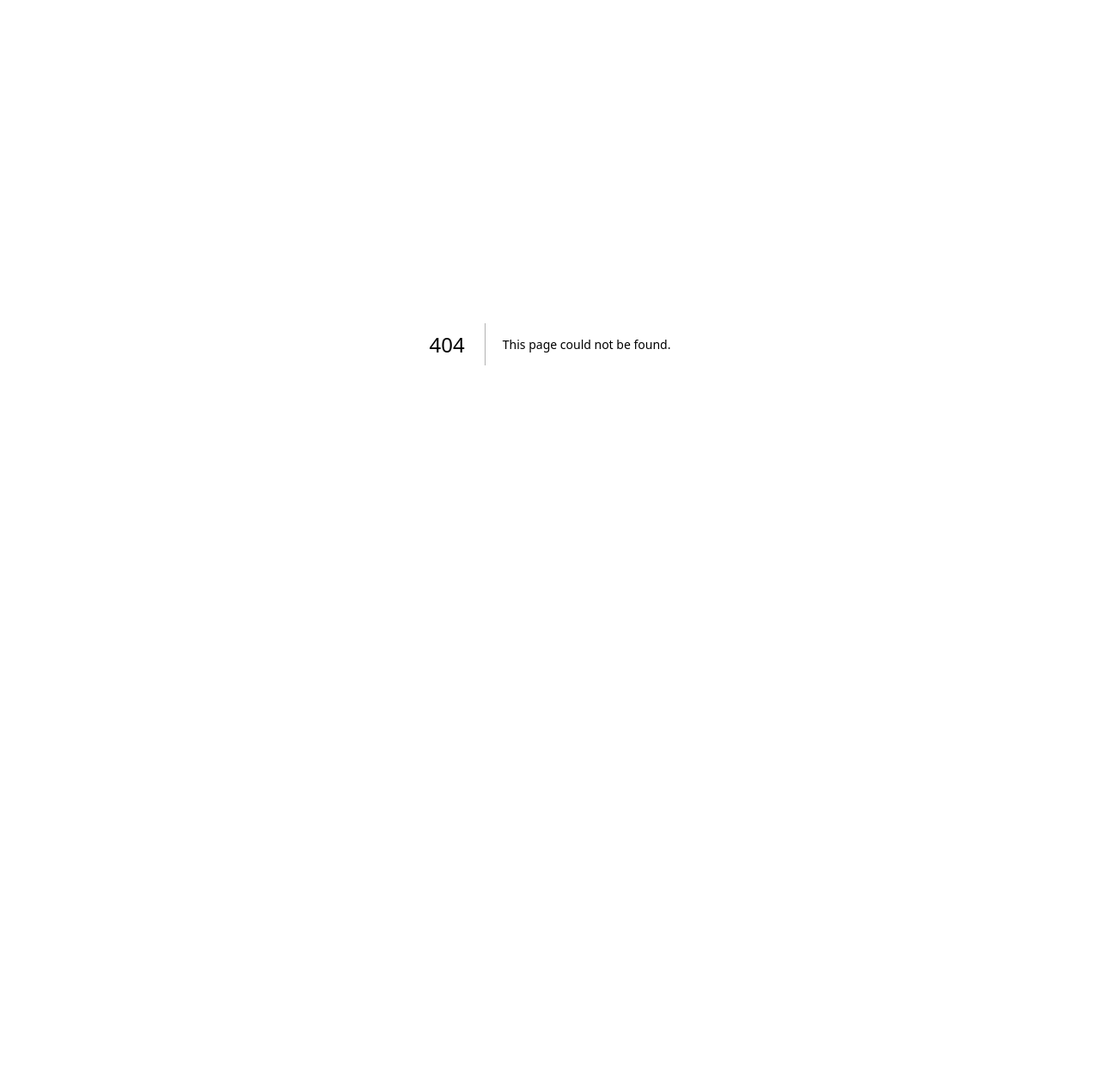
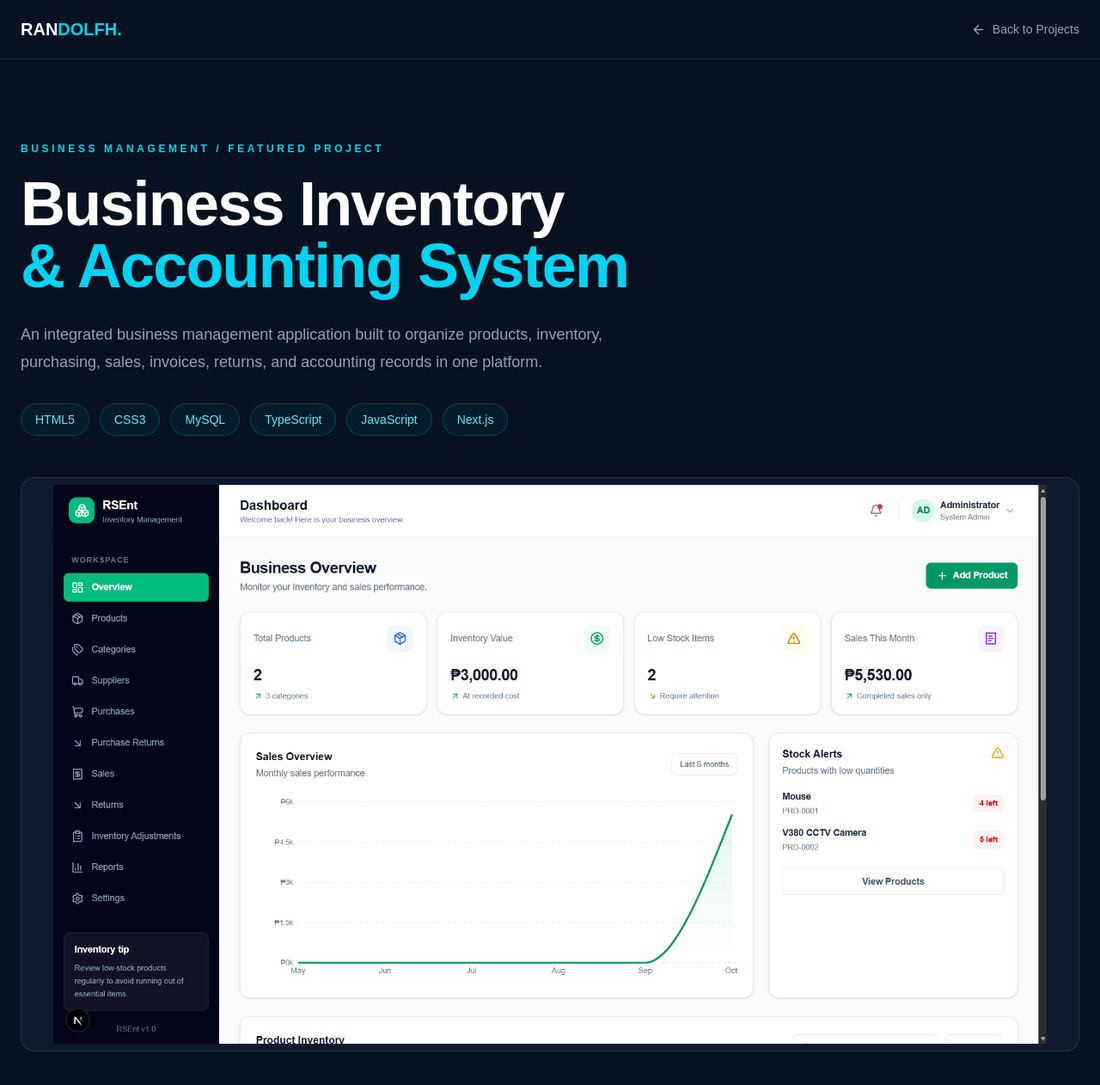
Before and after one commit to RanZeb26/portfolio, a Next.js app: page /projects/Inventory-NextJS in a window 1280 px wide. Before the commit this address had no page. Shown: the top 1262 px of the page at 86% size. Before the commit the page ends 800 px from the top, so only its background shows below. Built offline with nearby package versions, Linux system fonts and the light colour scheme.

Commit message:
add next js Inventory

```diff
--- a/app/page.tsx
+++ b/app/page.tsx
@@ -32,7 +32,7 @@ const projects = [
     category: "BUSINESS MANAGEMENT SYSTEM",
     description:
       "Integrated inventory, purchasing, sales, invoicing, delivery, and accounting platform designed for real-world business operations.",
-    tech: ["PHP", "MySQL", "Bootstrap", "AJAX"],
+    tech: ["HTML5", "CSS3", "MySQL", "TypeScript", "JavaScript", "Next.js"],
     accent: "blue",
     image: "/images/Inventory.png",
     slug: "Inventory",
@@ -49,12 +49,14 @@ const projects = [
   },
   {
     number: "04",
-    title: "FixXpress",
+    title: "Inventory-NextJS",
     category: "MOBILE SERVICE PLATFORM",
     description:
       "On-demand repair booking application concept connecting customers with technicians through location-based services.",
     tech: ["Ionic React", "Capacitor", "Mapbox"],
     accent: "orange",
+    image: "/images/Inventory-NextJS.png",
+    slug: "Inventory-NextJS",
   },
 ];
 
--- /dev/null
+++ b/app/projects/Inventory-NextJS/page.tsx
@@ -0,0 +1,248 @@
+"use client";
+
+import Link from "next/link";
+import {
+  ArrowLeft,
+  ArrowUpRight,
+  Package,
+  ShoppingCart,
+  FileText,
+  Truck,
+  BarChart3,
+  Calculator,
+  Database,
+} from "lucide-react";
+
+const features = [
+  {
+    icon: Package,
+    title: "Product & Inventory Management",
+    description:
+      "Manage product information, categories, brands, SKUs, barcodes, selling prices, and stock levels.",
+  },
+  {
+    icon: ShoppingCart,
+    title: "Sales Management",
+    description:
+      "Organize sales transactions, customer records, invoice details, and sales items.",
+  },
+  {
+    icon: FileText,
+    title: "Invoice Management",
+    description:
+      "Create, review, and print invoices with customer details, itemized purchases, and VAT calculations.",
+  },
+  {
+    icon: Truck,
+    title: "Purchasing & Delivery",
+    description:
+      "Maintain purchasing records and organize delivery-related business workflows.",
+  },
+  {
+    icon: Calculator,
+    title: "Accounting",
+    description:
+      "Organize accounts, revenue, expenses, assets, liabilities, and equity for financial tracking.",
+  },
+  {
+    icon: BarChart3,
+    title: "Reports & Analytics",
+    description:
+      "Present business information in organized tables and reports to support operational decisions.",
+  },
+];
+
+export default function BusinessInventoryPage() {
+  return (
+    <main className="min-h-screen bg-[#07111f] text-white">
+      {/* Navigation */}
+      <nav className="border-b border-white/10">
+        <div className="mx-auto flex max-w-7xl items-center justify-between px-6 py-5">
+          <Link href="/" className="text-xl font-black">
+            RAN<span className="text-cyan-400">DOLFH.</span>
+          </Link>
+
+          <Link
+            href="/#projects"
+            className="flex items-center gap-2 text-sm text-slate-400 transition hover:text-cyan-400"
+          >
+            <ArrowLeft size={17} />
+            Back to Projects
+          </Link>
+        </div>
+      </nav>
+
+      {/* Hero */}
+      <section className="mx-auto max-w-7xl px-6 py-16 lg:py-24">
+        <p className="mb-5 text-xs font-bold uppercase tracking-[0.3em] text-cyan-400">
+          Business Management / Featured Project
+        </p>
+
+        <h1 className="max-w-4xl text-4xl font-black tracking-tight sm:text-6xl lg:text-7xl">
+          Business Inventory
+          <br />
+          <span className="text-cyan-400">& Accounting System</span>
+        </h1>
+
+        <p className="mt-7 max-w-3xl text-lg leading-8 text-slate-400">
+          An integrated business management application built to organize
+          products, inventory, purchasing, sales, invoices, returns, and
+          accounting records in one platform.
+        </p>
+
+        {/* Technologies */}
+        <div className="mt-8 flex flex-wrap gap-3">
+          {["HTML5", "CSS3", "MySQL", "TypeScript", "JavaScript", "Next.js"].map(
+            (tech) => (
+              <span
+                key={tech}
+                className="rounded-full border border-cyan-400/20 bg-cyan-400/5 px-4 py-2 text-sm text-cyan-300"
+              >
+                {tech}
+              </span>
+            )
+          )}
+        </div>
+
+        {/* Main screenshot */}
+        <div className="mt-12 overflow-hidden rounded-2xl border border-white/10 bg-[#0c1a2b] p-2">
+          <img
+            src="/images/Inventory-NextJS.png"
+            alt="Business Inventory and Accounting System dashboard"
+            className="max-h-[650px] w-full rounded-xl object-contain"
+          />
+        </div>
+      </section>
+
+      {/* Overview */}
+      <section className="border-y border-white/10 bg-[#0a1727]">
+        <div className="mx-auto grid max-w-7xl gap-10 px-6 py-16 md:grid-cols-2">
+          <div>
+            <p className="mb-4 text-xs font-bold uppercase tracking-[0.3em] text-cyan-400">
+              Project Overview
+            </p>
+
+            <h2 className="text-3xl font-black">
+              About the System
+            </h2>
+          </div>
+
+          <div className="space-y-5 leading-8 text-slate-400">
+            <p>
+              This web-based application brings together essential business
+              workflows, helping users manage products, monitor inventory,
+              process sales, maintain purchasing records, and prepare invoices.
+            </p>
+
+            <p>
+              The accounting component organizes financial information,
+              including a Chart of Accounts and revenue and expense records.
+              The system uses HTML5, CSS3, and TypeScript with PDO for database operations and MySQL
+              for data storage.
+            </p>
+          </div>
+        </div>
+      </section>
+
+      {/* Features */}
+      <section className="mx-auto max-w-7xl px-6 py-20">
+        <p className="mb-4 text-xs font-bold uppercase tracking-[0.3em] text-cyan-400">
+          Core Capabilities
+        </p>
+
+        <h2 className="mb-12 text-3xl font-black sm:text-4xl">
+          System Features
+        </h2>
+
+        <div className="grid gap-5 sm:grid-cols-2 lg:grid-cols-3">
+          {features.map((feature) => {
+            const Icon = feature.icon;
+
+            return (
+              <div
+                key={feature.title}
+                className="rounded-2xl border border-white/10 bg-[#0c1a2b] p-7 transition hover:border-cyan-400/40"
+              >
+                <Icon size={28} className="mb-6 text-cyan-400" />
+
+                <h3 className="text-lg font-bold">
+                  {feature.title}
+                </h3>
+
+                <p className="mt-3 text-sm leading-7 text-slate-400">
+                  {feature.description}
+                </p>
+              </div>
+            );
+          })}
+        </div>
+      </section>
+
+      {/* Technology stack */}
+      <section className="border-y border-white/10 bg-[#0a1727]">
+        <div className="mx-auto max-w-7xl px-6 py-16">
+          <p className="mb-4 text-xs font-bold uppercase tracking-[0.3em] text-cyan-400">
+            Development Stack
+          </p>
+
+          <h2 className="text-3xl font-black">
+            Technologies Used
+          </h2>
+
+          <div className="mt-8 grid gap-4 sm:grid-cols-2 lg:grid-cols-4">
+            {[
+              ["HTML5", "Server-side application logic"],
+              ["CSS3", "Database connectivity"],
+              ["TypeScript", "Relational database"],
+              ["Next.js", "Responsive user interface"],
+            ].map(([name, description]) => (
+              <div
+                key={name}
+                className="rounded-xl border border-white/10 p-5"
+              >
+                <h3 className="font-bold">{name}</h3>
+                <p className="mt-2 text-sm leading-6 text-slate-500">
+                  {description}
+                </p>
+              </div>
+            ))}
+          </div>
+        </div>
+      </section>
+
+      {/* Contact */}
+      <section className="mx-auto max-w-4xl px-6 py-20 text-center">
+        <h2 className="text-3xl font-black sm:text-4xl">
+          Let's Build Something Useful
+        </h2>
+
+        <p className="mt-4 leading-7 text-slate-400">
+          Interested in business automation, inventory management, or custom
+          software development? Let's talk.
+        </p>
+
+        <a
+          href="mailto:randolfhsantos@gmail.com?subject=Business%20System%20Inquiry"
+          className="mt-8 inline-flex items-center gap-3 rounded-full bg-cyan-400 px-7 py-4 font-bold text-[#07111f] transition hover:bg-cyan-300"
+        >
+          Contact Me
+          <ArrowUpRight size={18} />
+        </a>
+
+        <div className="mt-10">
+          <Link
+            href="/#projects"
+            className="inline-flex items-center gap-2 text-sm text-slate-500 transition hover:text-cyan-400"
+          >
+            <ArrowLeft size={16} />
+            Back to all projects
+          </Link>
+        </div>
+      </section>
+
+      <footer className="border-t border-white/10 px-6 py-7 text-center text-sm text-slate-600">
+        © {new Date().getFullYear()} RANDOLFH. All rights reserved.
+      </footer>
+    </main>
+  );
+}
```
Also changed, not shown: public/images/Inventory-NextJS.png (added).
